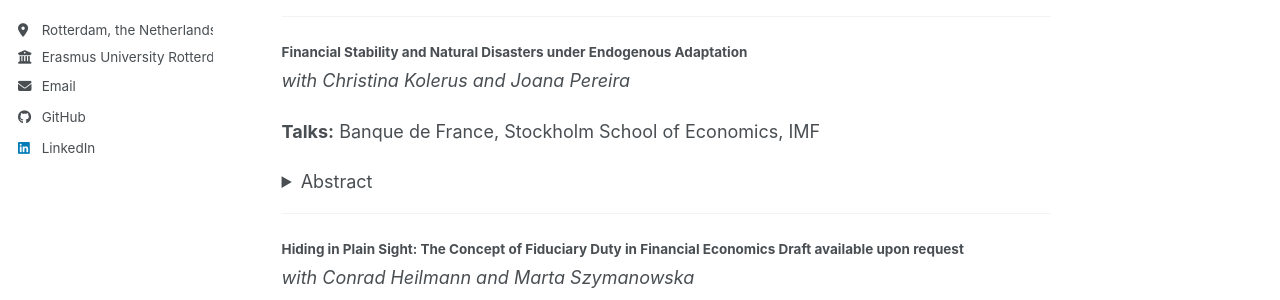
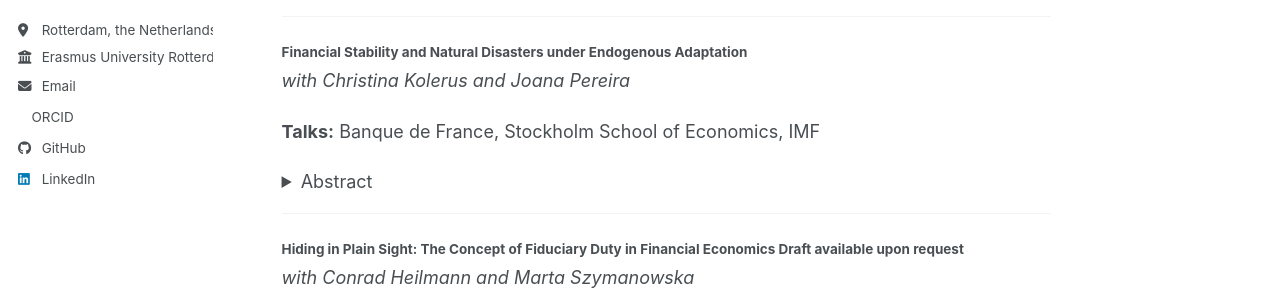
Before and after one commit to koenbosch/https-koenvandenbosch.github.io-, a Jekyll site: the page built from _pages/about.md, in a window 1280 px wide. Shown: the part 453-753 px from the top of the page. Built offline with Jekyll 4.4.1, drawn with Linux system fonts in a browser that asks for light colours; a style sheet for code colours, icons or effects is not loaded.

Commit message:
Update _config.yml

```diff
--- a/_config.yml
+++ b/_config.yml
@@ -35,7 +35,7 @@ author:
   googlescholar    : # "https://scholar.google.com/citations?user=PS_CX0AAAAAJ"
   inspire-hep      : # URL
   impactstory      : # URL
-  orcid            : # "https://orcid.org/0000-0002-3001-0846"
+  orcid            : "https://orcid.org/0000-0002-3001-0846"
   semantic         : # URL
   ssrn             : # URL
   pubmed           : # "https://www.ncbi.nlm.nih.gov/pubmed/?term=john+snow"
```
